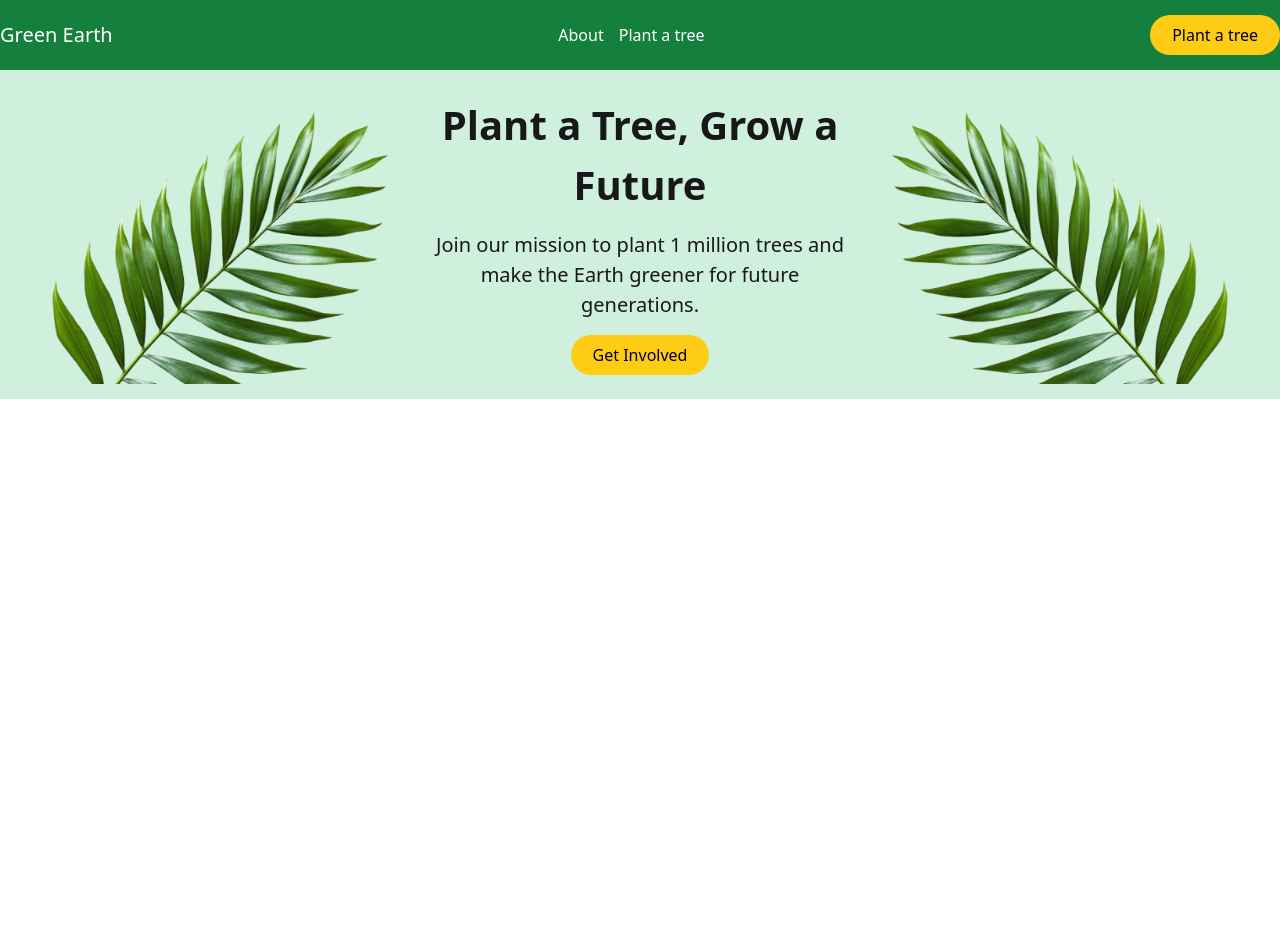
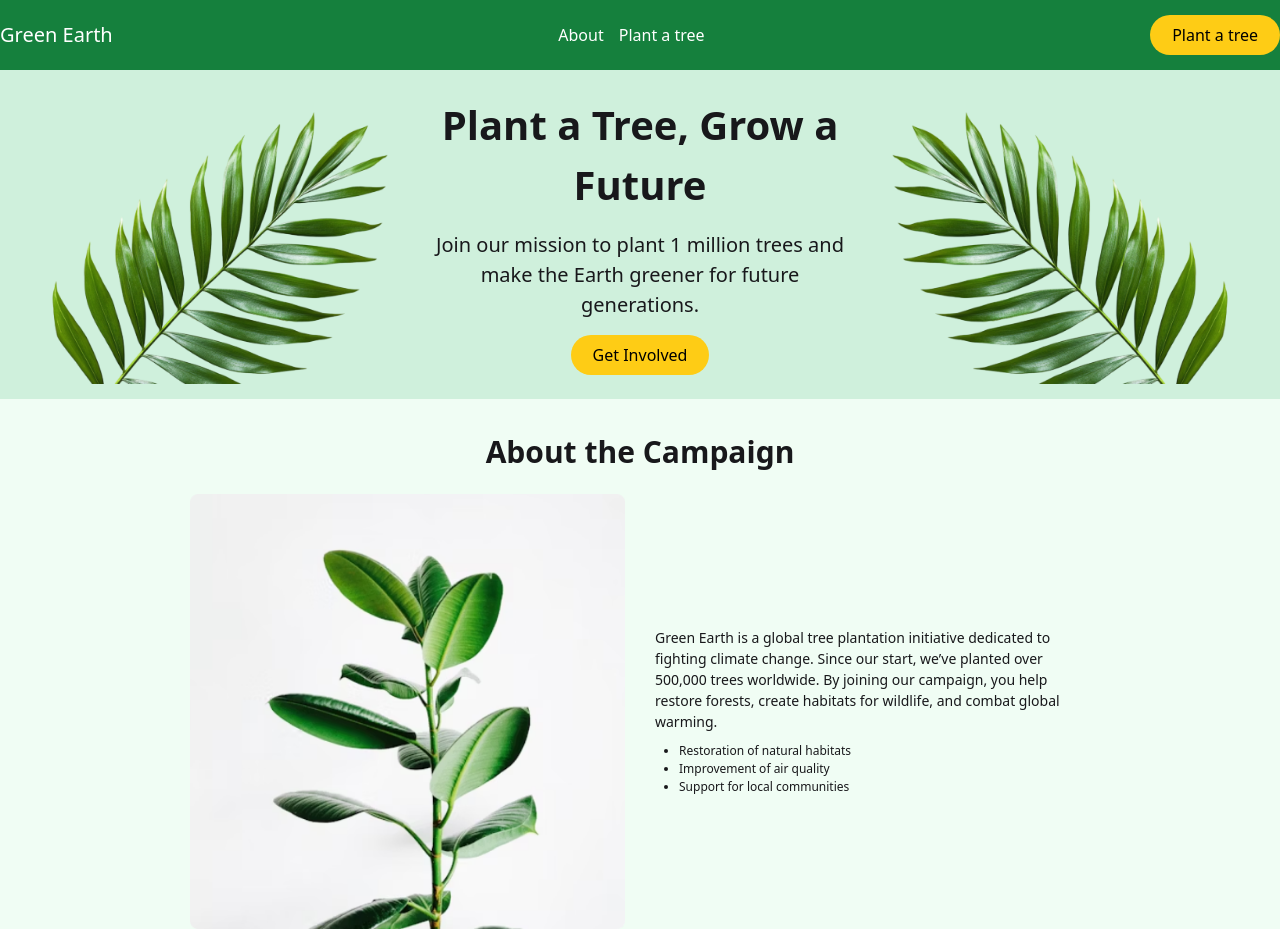
Before and after one commit to mdmahfuzahmedony/Assignment_six, a plain HTML site: page index.html in a window 1280 px wide. Before the commit the page ends 800 px from the top, so only its background shows below. Drawn offline with nearby package versions, Linux system fonts and the light colour scheme.

Commit message:
about_the_campaign_complete

```diff
--- a/index.html
+++ b/index.html
@@ -25,8 +25,10 @@
     <!-- -----------google fonts--------------- -->
 
     <link rel="stylesheet" href="style.css" />
+
   </head>
   <body class="bg-[#f0fdf4]">
+
     <!-- ----------------Navbar_part-------------------- -->
     <!-- fixed w-full top-0 left-0 z-50 -->
 
@@ -86,19 +88,20 @@
 
     <!-- ----------------About the Campaign------------- -->
 
-    <!-- <main class="max-w-[900px] flex justify-center items-center mx-auto mt-[30px]">
-      <section>
+    <main class="max-w-[900px] flex justify-center items-center mx-auto mt-[30px]  ">
+      <section class="">
         <div class="text-center text-[30px] font-bold">
           <p>About the Campaign</p>
         </div>
 
-        <div class="flex justify-between gap-[30px] items-center mt-[20px]">
-          <div class="w-1/2">
-            <img src="B12A06-Green-Earth/assets/about.png" />
+
+          <div class="flex justify-between gap-[30px] items-center mt-[20px] flex-col md:flex-row">
+            <div class="md:w-1/2 w-full">
+              <img src="B12A06-Green-Earth/assets/about.png" class="w-full h-auto" />
             </div>
 
-          <div class="w-1/2">
-            <p class="text-[13px]">
+            <div class="md:w-1/2 w-full">
+              <p class="text-[14px]">
                 Green Earth is a global tree plantation initiative dedicated to
                 fighting climate change. Since our start, we’ve planted over
                 500,000 trees worldwide. By joining our campaign, you help restore
@@ -107,15 +110,19 @@
 
               <div class="mt-[10px]">
                 <ul class="list-disc pl-6">
-                <li>Restoration of natural habitats</li>
-                <li>Improvement of air quality</li>
-                <li>Support for local communities</li>
+                  <li class="text-[12px]">Restoration of natural habitats</li>
+                  <li class="text-[12px]">Improvement of air quality</li>
+                  <li class="text-[12px]">Support for local communities</li>
                 </ul>
               </div>
             </div>
           </div>
+
       </section>
-    </main> -->
+    </main>
+
+
+    <script src="script.js"></script>
 
 
   </body>
```
Lines whose indentation alone changed are shown as unchanged.
